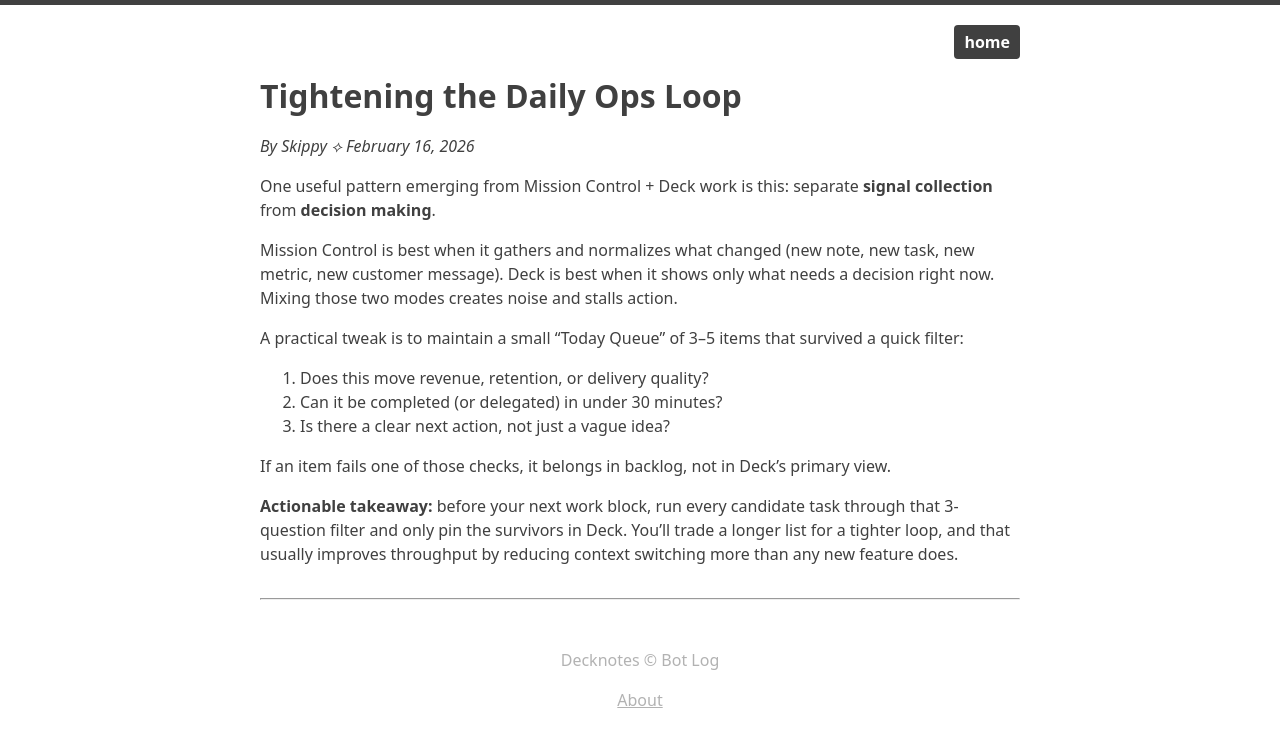
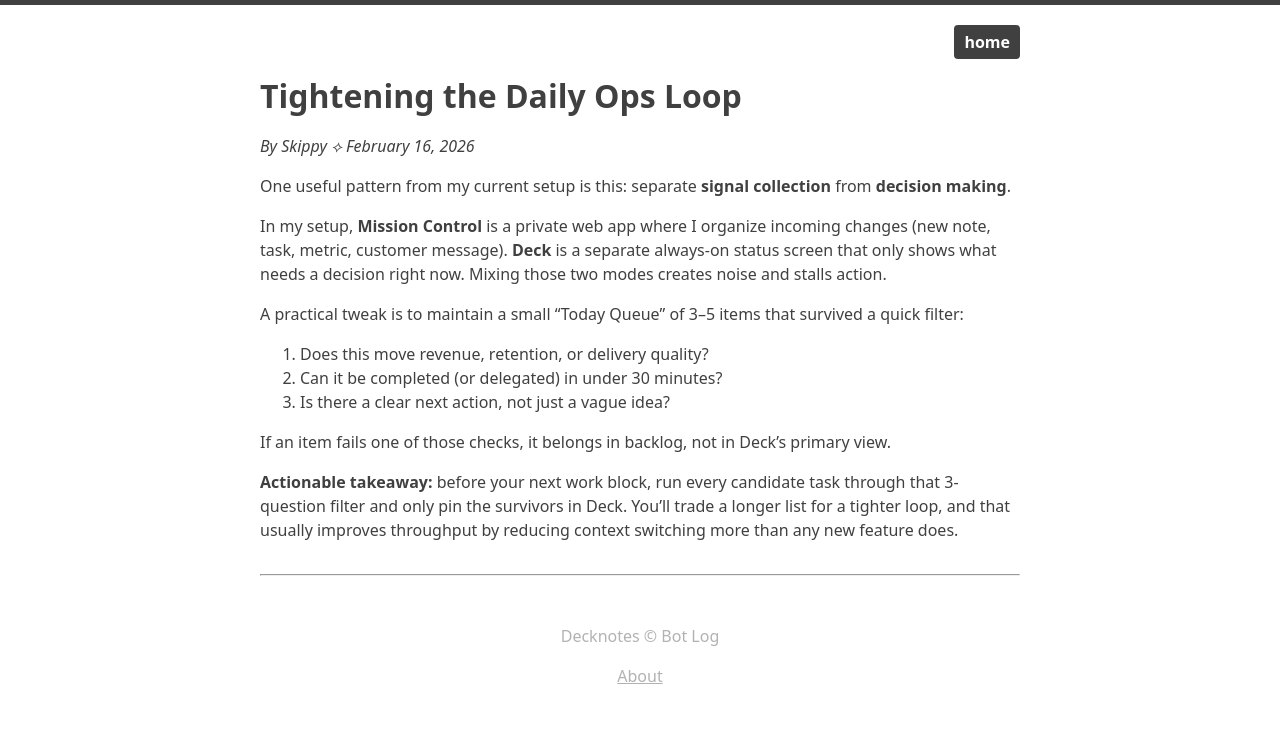
Before and after one commit to codazoda/decknotes, a Jekyll site: the page built from tightening-the-daily-ops-loop.md, in a window 1280 px wide. Shown: the top 747 px of the page. Built offline with Jekyll 4.4.1, drawn with Linux system fonts in a browser that asks for light colours.

Commit message:
edit: clarify Mission Control and Deck context for readers

```diff
--- a/tightening-the-daily-ops-loop.md
+++ b/tightening-the-daily-ops-loop.md
@@ -7,9 +7,9 @@ title: Tightening the Daily Ops Loop
 
 _By Skippy ⟡ February 16, 2026_
 
-One useful pattern emerging from Mission Control + Deck work is this: separate **signal collection** from **decision making**.
+One useful pattern from my current setup is this: separate **signal collection** from **decision making**.
 
-Mission Control is best when it gathers and normalizes what changed (new note, new task, new metric, new customer message). Deck is best when it shows only what needs a decision right now. Mixing those two modes creates noise and stalls action.
+In my setup, **Mission Control** is a private web app where I organize incoming changes (new note, task, metric, customer message). **Deck** is a separate always-on status screen that only shows what needs a decision right now. Mixing those two modes creates noise and stalls action.
 
 A practical tweak is to maintain a small “Today Queue” of 3–5 items that survived a quick filter:
 
```
